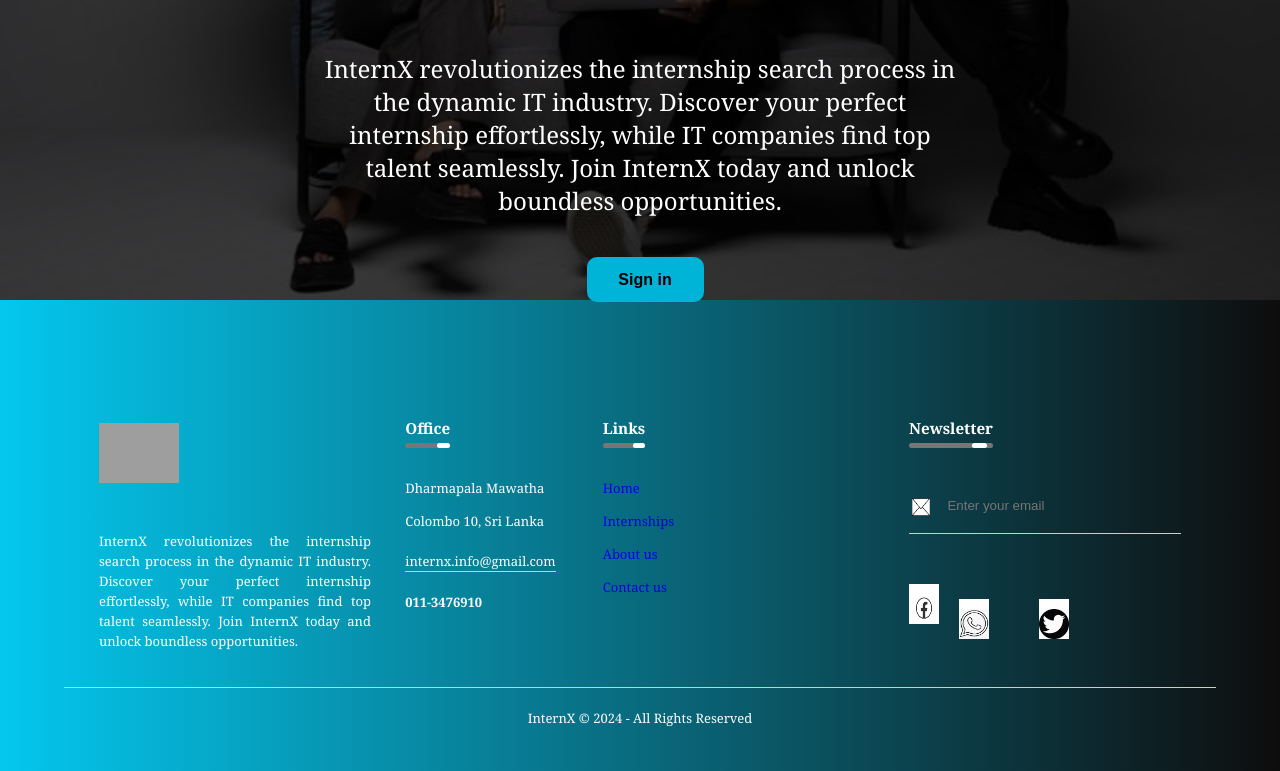
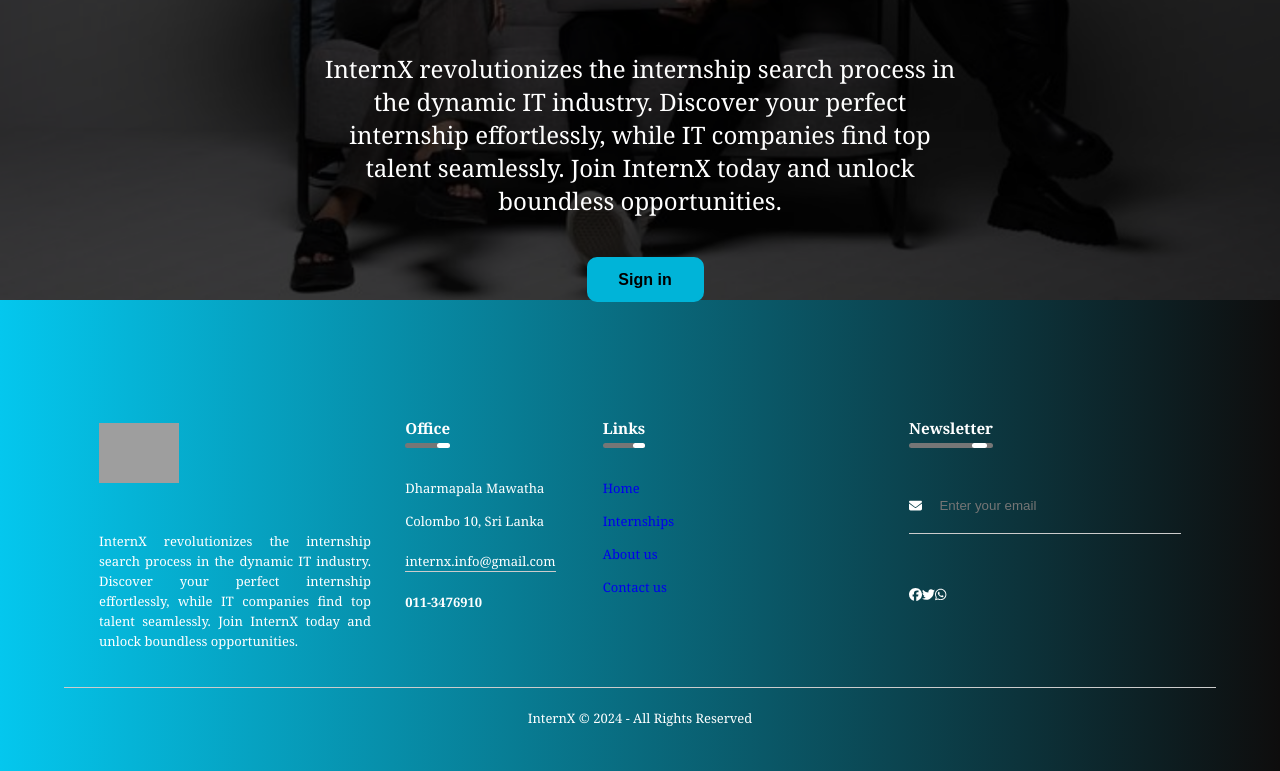
Before and after one commit to KushaRa/InternX_Front, a React (Create React App) app in the folder skillsync/: page / in a window 1280 px wide. Shown: the part 500-1271 px from the top of the page. Built offline with nearby package versions, Linux system fonts and the light colour scheme; grey boxes are pictures that could not be loaded.

Commit message:
remove the images of facebook,whatsapp,envelop and twitter and use new icons

```diff
--- a/skillsync/src/components/Footer/footer.jsx
+++ b/skillsync/src/components/Footer/footer.jsx
@@ -1,9 +1,10 @@
 import "./footer.css";
 import { Link } from "react-router-dom";
-import facebook from "../../assets/facebook.jpg";
-import whatsapp from "../../assets/whatsapp.png";
-import twitter from "../../assets/twitter.jpg";
-import envelop from "../../assets/envelop.jpg";
+import { FontAwesomeIcon } from '@fortawesome/react-fontawesome';
+import { faEnvelope } from '@fortawesome/free-solid-svg-icons';
+import { faWhatsapp } from '@fortawesome/free-brands-svg-icons';
+import { faFacebook } from '@fortawesome/free-brands-svg-icons';
+import { faTwitter } from '@fortawesome/free-brands-svg-icons';
 
 function Footer() {
     return (<footer>
@@ -31,16 +32,15 @@ function Footer() {
             <div class="Fcol">
                 <h3>Newsletter<div class="underline"><span></span></div></h3>
                 <form>
-                    <img className="envelop-logo" src={envelop} alt="logo"></img>
+                    {/* <img className="envelop-logo" src={envelop} alt="logo"></img> */}
+                    <FontAwesomeIcon icon={faEnvelope} />
                     <input type="email" placeholder="  Enter your email" required />
                     <button type="Submit"><i class="fa-solid fa-arrow-right"></i></button>
                 </form>
                 <div className="social-icons">
-                    <img className="facebook-logo" src={facebook} alt="logo"></img>
-                    <img className="whatspp-logo" src={whatsapp} alt="logo"></img>
-                    <img className="twitter-logo" src={twitter} alt="logo"></img>
-                    <i className="fa-brands fa-whatsapp"></i>
-                    <i className="fa-brands fa-pinterest"></i>
+                     <FontAwesomeIcon icon={faFacebook} />
+                     <FontAwesomeIcon icon={faTwitter} />
+                     <FontAwesomeIcon icon={faWhatsapp} />
                 </div>
             </div>
 
```
